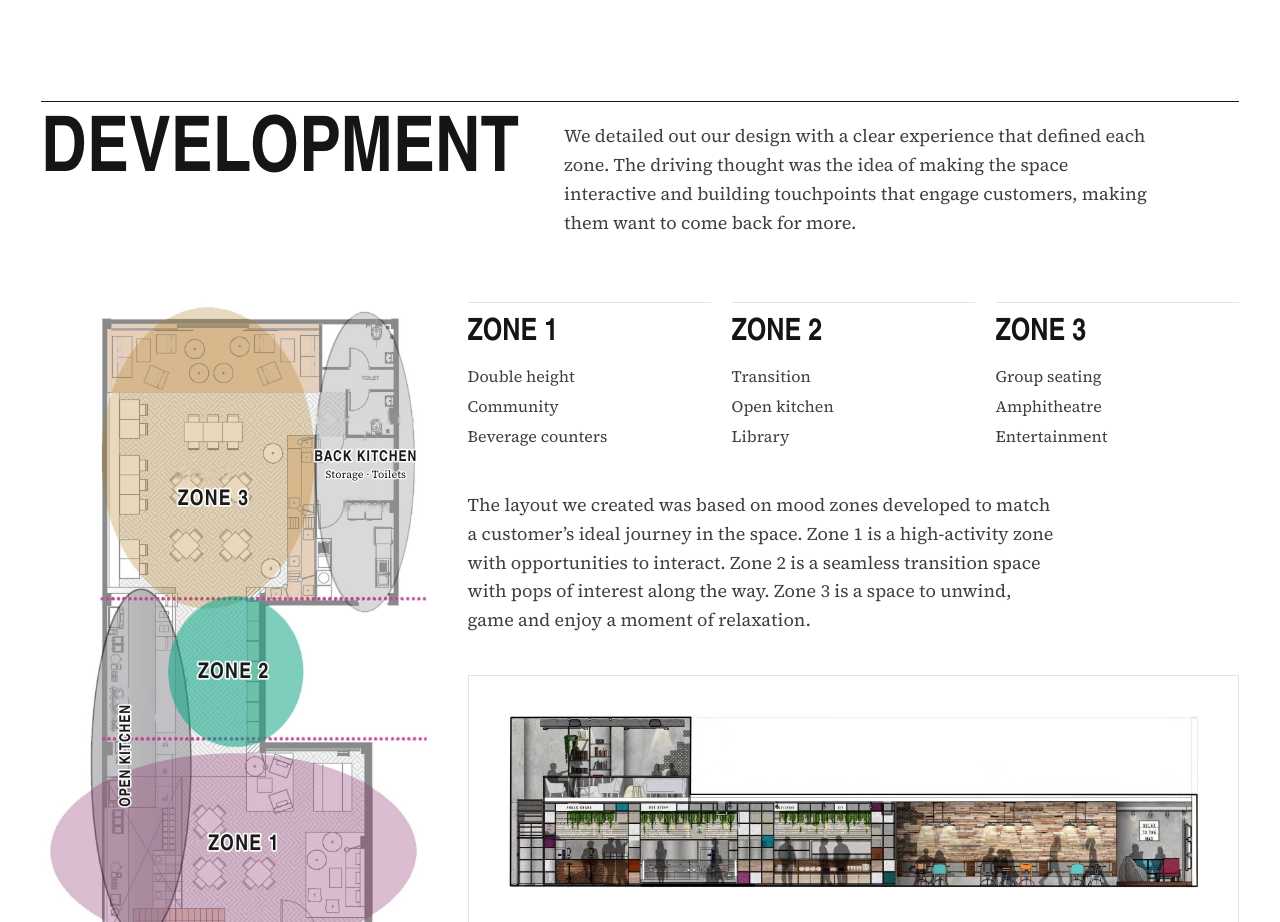
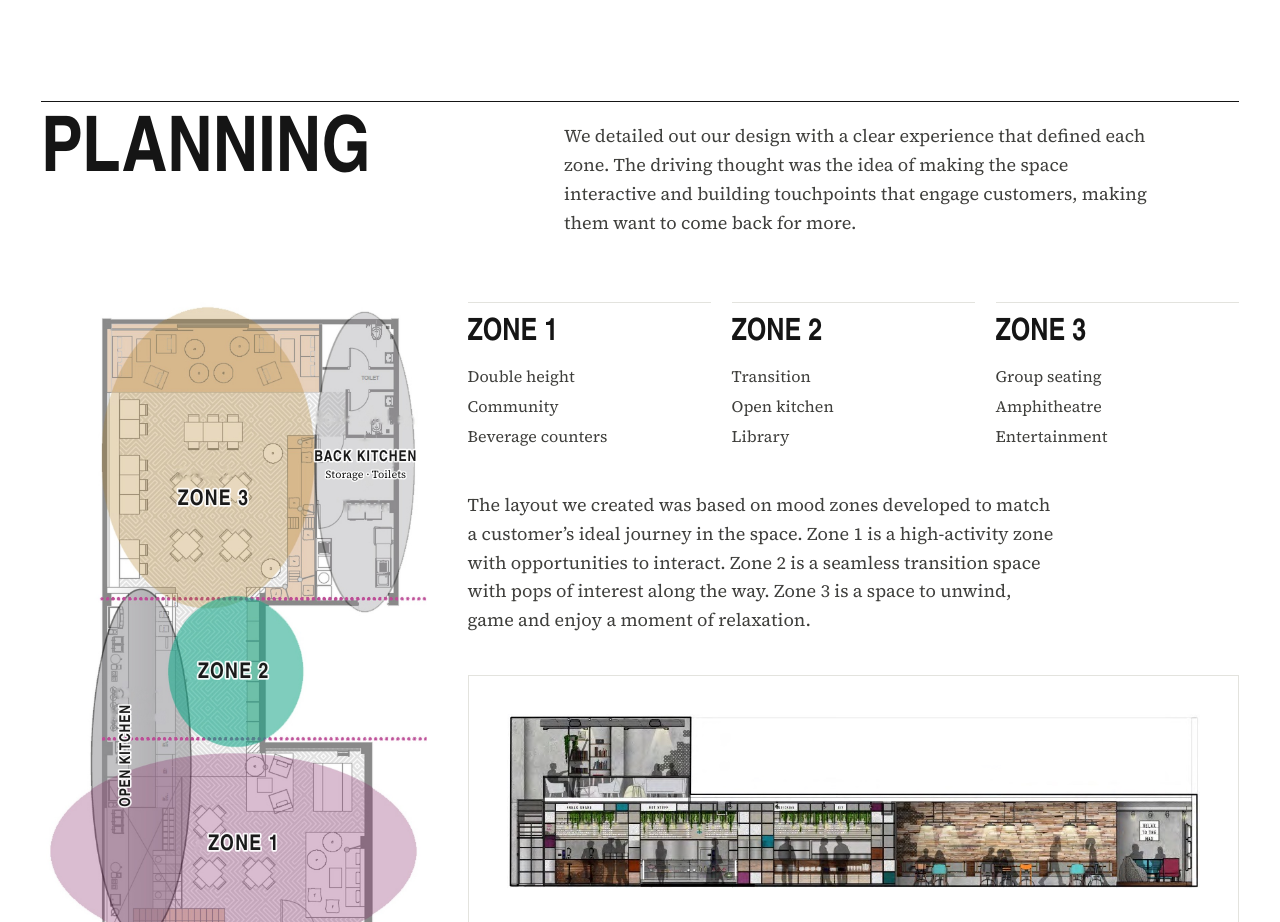
Before and after one commit to pilot2795/-roshnis-portfolio, a plain HTML site: page zee5-loft.html in a window 1280 px wide. Shown: the part 2220-3142 px from the top of the page. Drawn offline with Linux system fonts and the light colour scheme; a web font is replaced by a local one.

Commit message:
ZEE5 Loft: rename Development to Planning
Co-Authored-By: Claude Opus 5.5 <noreply@anthropic.com>
Claude-Session: https://claude.ai/code/session_01TvPUFYKEADTWzq9u8emBqb

```diff
--- a/zee5-loft.html
+++ b/zee5-loft.html
@@ -105,7 +105,7 @@
 
     <section class="chapter" aria-labelledby="development-title">
       <div class="chapter__head">
-        <h2 class="chapter__title" id="development-title">Development</h2>
+        <h2 class="chapter__title" id="development-title">Planning</h2>
         <div class="chapter__text">
           <p>We detailed out our design with a clear experience that defined each zone. The driving thought was the idea of making the space interactive and building touchpoints that engage customers, making them want to come back for more.</p>
         </div>
```
